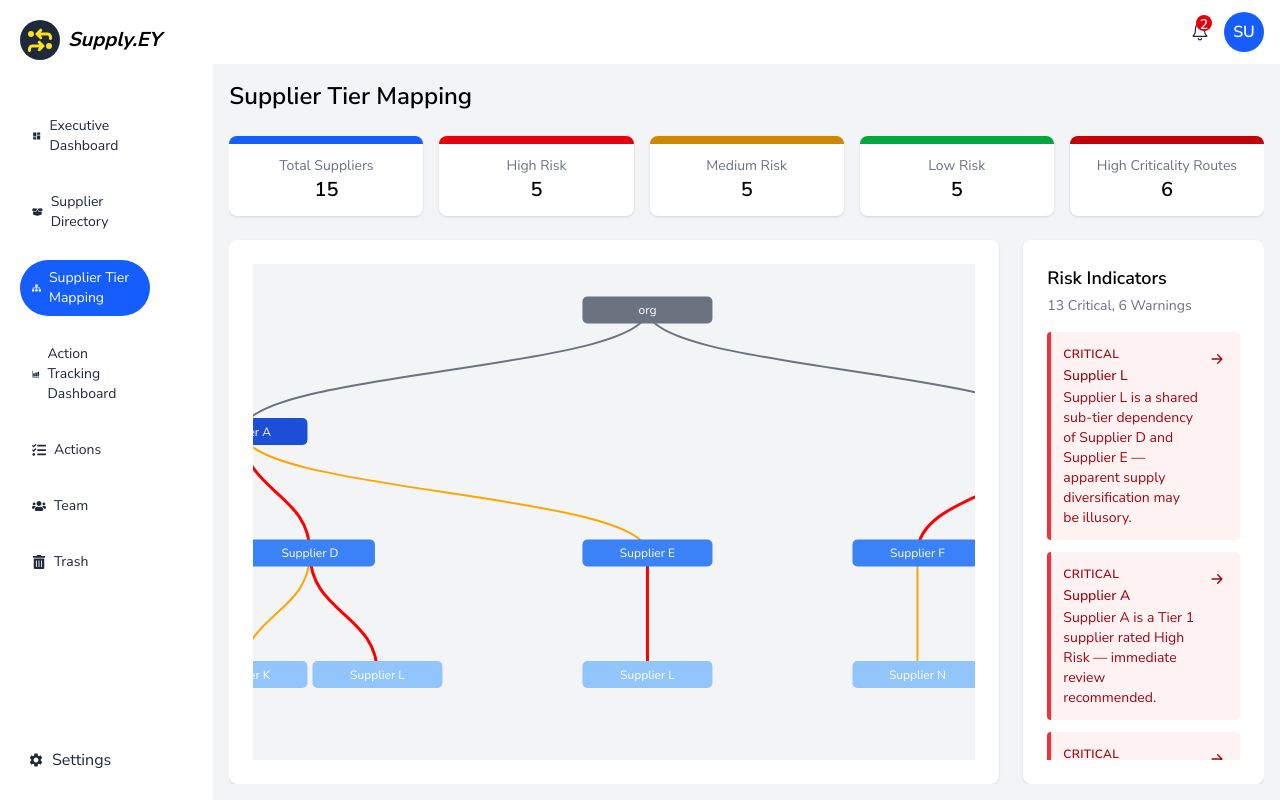
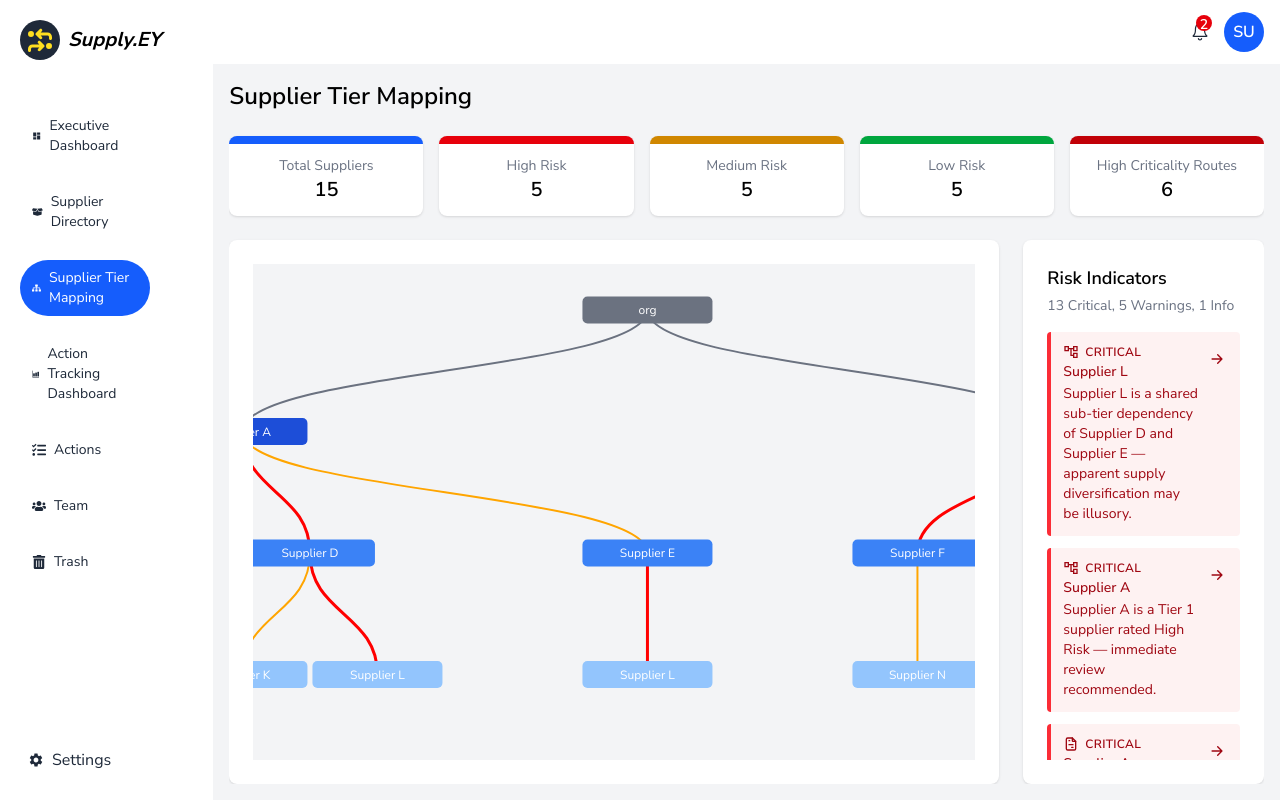
Before and after one commit to zunairah-khan/supplier-intelligence-tool, a React (Vite) app in the folder client/: page /supplier-tier-map in a window 1280 px wide. Built offline with nearby package versions, Linux system fonts and the light colour scheme; sample sign-in values are in the browser's storage.

Commit message:
added icons to indicator card for indicator category

```diff
--- a/client/src/components/RiskIndicatorCard.jsx
+++ b/client/src/components/RiskIndicatorCard.jsx
@@ -1,5 +1,10 @@
 import { useNavigate } from "react-router-dom";
 import { HiArrowRight } from "react-icons/hi";
+import { MdOutlineAccountTree } from "react-icons/md"; // structural
+import { FiAlertTriangle } from "react-icons/fi";       // risk
+import { TbFileInvoice } from "react-icons/tb";         // contract
+import { MdOutlineSpeed } from "react-icons/md";        // capacity
+import { MdAltRoute } from "react-icons/md";            // route
 
 const SEVERITY_STYLES = {
   critical: "bg-red-50 border-l-4 border-red-500 text-red-800",
@@ -13,20 +18,30 @@ const SEVERITY_LABEL = {
   info: "Info",
 };
 
-// showNavigate — controls whether the arrow button to the supplier
-// details page is rendered. Set to true on tier map and executive
-// dashboard, false on the supplier details page where the user
-// is already viewing that supplier.
-const riskIndicatorCard = ({ indicator, showNavigate = false }) => {
+const CATEGORY_ICON = {
+  structural: <MdOutlineAccountTree size={16} />,
+  risk: <FiAlertTriangle size={16} />,
+  contract: <TbFileInvoice size={16} />,
+  capacity: <MdOutlineSpeed size={16} />,
+  route: <MdAltRoute size={16} />,
+};
+
+const RiskIndicatorCard = ({ indicator, showNavigate = false }) => {
   const navigate = useNavigate();
 
   return (
     <div className={`p-3 rounded text-sm ${SEVERITY_STYLES[indicator.severity]}`}>
       <div className="flex items-start justify-between gap-2">
         <div className="flex-1">
-          <span className="font-semibold uppercase text-xs tracking-wide">
-            {SEVERITY_LABEL[indicator.severity]}
-          </span>
+
+          {/* Severity label with category icon */}
+          <div className="flex items-center gap-1.5">
+            {CATEGORY_ICON[indicator.category]}
+            <span className="font-semibold uppercase text-xs tracking-wide">
+              {SEVERITY_LABEL[indicator.severity]}
+            </span>
+          </div>
+
           <p className="font-medium mt-0.5">{indicator.supplierName}</p>
           <p className="mt-0.5 font-normal">{indicator.message}</p>
         </div>
@@ -45,4 +60,4 @@ const riskIndicatorCard = ({ indicator, showNavigate = false }) => {
   );
 };
 
-export default riskIndicatorCard;
+export default RiskIndicatorCard;
--- a/client/src/pages/SupplierTierMap.jsx
+++ b/client/src/pages/SupplierTierMap.jsx
@@ -58,7 +58,8 @@ const SupplierTierMap = () => {
 
           <p className="text-sm text-gray-500 mb-4 shrink-0">
             {indicators.filter(i => i.severity === "critical").length} Critical,{" "}
-            {indicators.filter(i => i.severity === "warning").length} Warnings
+            {indicators.filter(i => i.severity === "warning").length} Warnings,{" "}
+            {indicators.filter(i => i.severity === "info").length} Info
           </p>
 
           {/* flex-1 and min-h-0 allow this div to fill remaining panel
--- a/client/src/utils/riskIndicators/checkContractExpiry.js
+++ b/client/src/utils/riskIndicators/checkContractExpiry.js
@@ -21,7 +21,7 @@ export const checkContractExpiry = (supplier) => {
     return createIndicator(
       supplier._id,
       supplier.name,
-      SEVERITY.WARNING,
+      SEVERITY.INFO,
       CATEGORY.CONTRACT,
       `Contract with ${supplier.name} expires in ${daysUntilExpiry} days.`
     );
```
